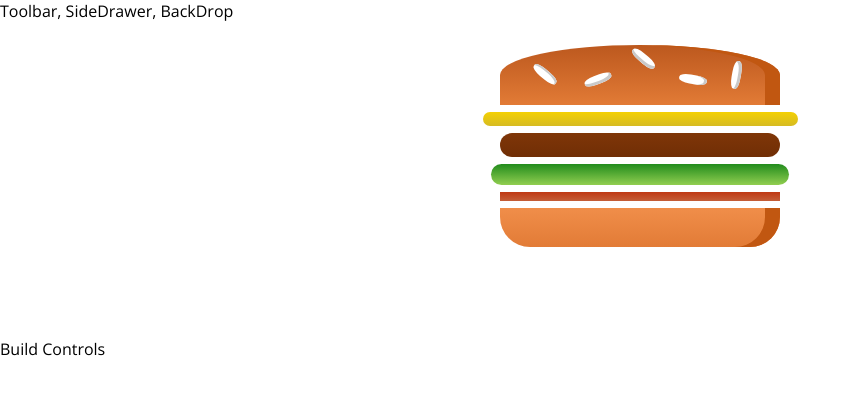
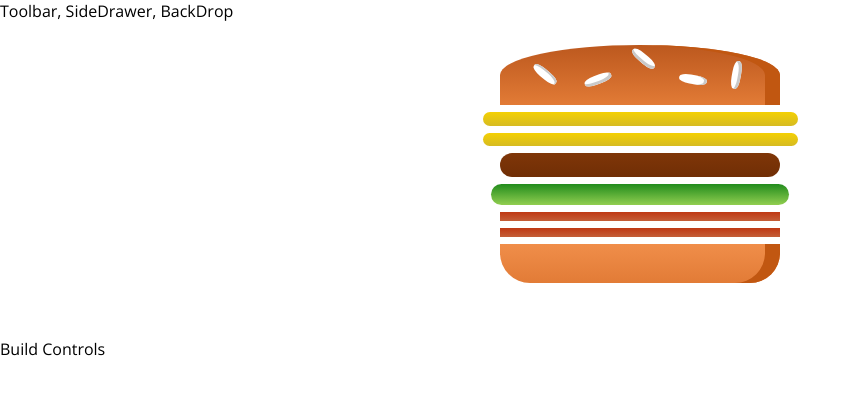
Before and after one commit to aijazbinqasim/burger-builder, a React (Create React App) app: page / in a window 1280 px wide. Shown: the top 394 px of the page, without its empty margins (0-861 px from the left). Built offline with nearby package versions, Linux system fonts and the light colour scheme.

Commit message:
Add dynamic ingredients.

```diff
--- a/src/components/Burger/Burger.js
+++ b/src/components/Burger/Burger.js
@@ -2,13 +2,18 @@ import styles from './Burger.module.css';
 import Ingredient from './Ingredient/Ingredient';
 
 const Burger = props => {
+    const ingredients = Object.keys(props.item)
+        .map(singleItem => {
+            return [...Array(props.item[singleItem])]
+                .map((_, i) => {
+                    return <Ingredient key={singleItem + i} type={singleItem} />
+                });
+        });
+
     return (
         <div className={styles.Burger}>
             <Ingredient type="breadTop" />
-            <Ingredient type="cheese" />
-            <Ingredient type="meat" />
-            <Ingredient type="salad" />
-            <Ingredient type="bacon" />
+            {ingredients}
             <Ingredient type="breadBottom" />
         </div>
     );
--- a/src/containers/BurgerBuilder/BurgerBuilder.js
+++ b/src/containers/BurgerBuilder/BurgerBuilder.js
@@ -2,10 +2,20 @@ import React from 'react';
 import Burger from '../../components/Burger/Burger';
 
 export default class BurgerBuilder extends React.Component {
+
+    state = {
+        item: {
+            cheese: 2,
+            meat: 1,
+            salad: 1,
+            bacon: 2
+        }
+    }
+
     render() {
         return (
             <>
-                <Burger />
+                <Burger item={this.state.item} />
                 <div>Build Controls</div>
             </>
         );
```
